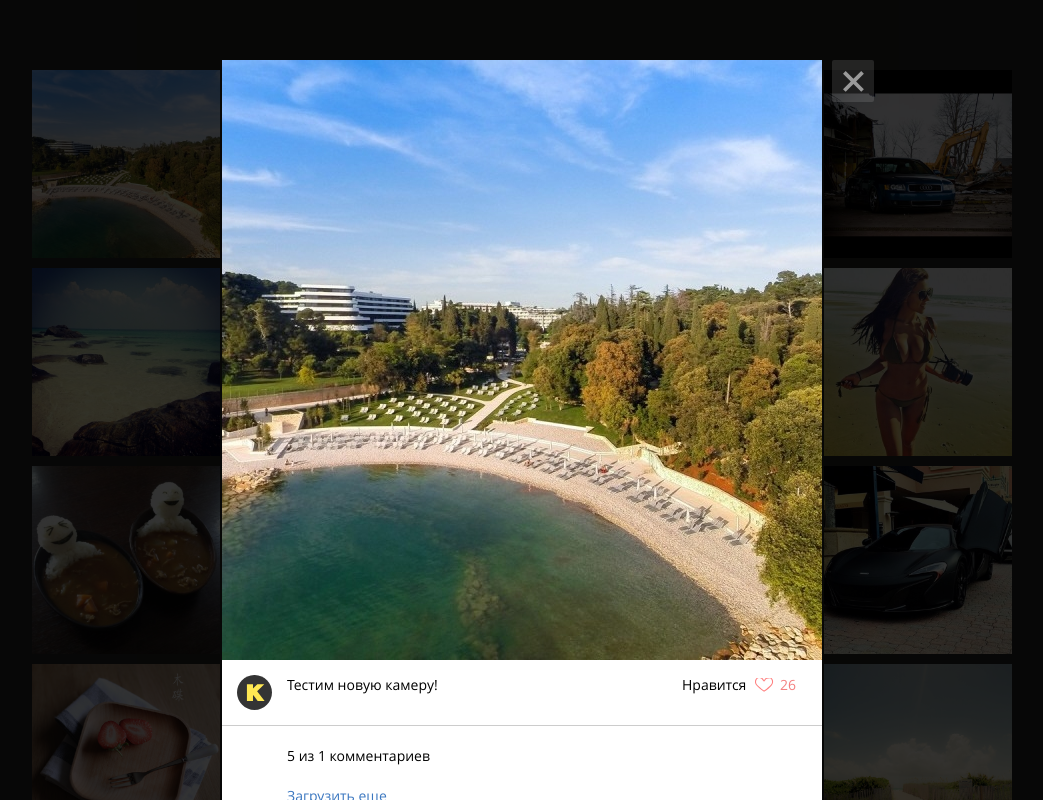
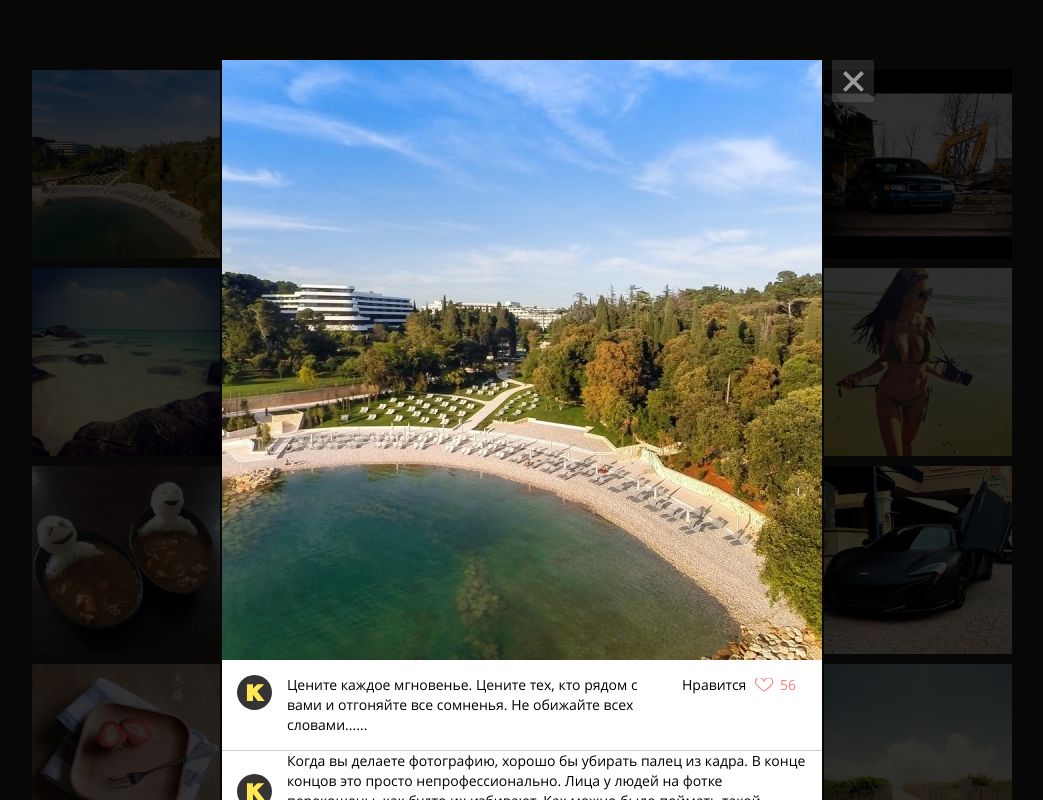
Before and after one commit to EldarAkhmetov/kekstagram, a website: page index.html in a window 1280 px wide. Shown: the top 800 px of the page, without its empty margins (118-1161 px from the left). Drawn offline with Linux system fonts and the light colour scheme.

Commit message:
finish task 3

```diff
--- a/css/main.css
+++ b/css/main.css
@@ -337,14 +337,14 @@ main {
   width: 20px;
   height: 16px;
 
-  background-position: 0 -53px;
+  background-position: 0 -59px;
 }
 
 .picture__stat--likes::before {
   width: 20px;
   height: 16px;
 
-  background-position: 0 -80px;
+  background-position: 0 -89px;
 }
 
 
--- a/index.html
+++ b/index.html
@@ -199,6 +199,15 @@
       </div>
     </div>
   </template>
+
+  <template id="comment">
+    <li class="social__comment social__comment--text">
+      <img class="social__picture" src=""
+      alt="Аватар комментатора фотографии"
+      width="35" height="35">
+      <p class="social__text"></p>
+    </li>
+  </template>
   <script src="js/pictures.js"></script>
 </body>
 </html>
--- a/js/pictures.js
+++ b/js/pictures.js
@@ -6,14 +6,19 @@ var pictureTemplate = document.querySelector('#picture')
   .content
   .querySelector('.picture__link');
 
+var commentTemplate = document.querySelector('#comment')
+  .content
+  .querySelector('.social__comment');
+
 var MIN_LIKES = 15;
 var MAX_LIKES = 200;
 var PHOTOS_NUMBER = 25;
+var MAX_COMMENTS_NUMBER = 4;
 
 var comments = [
   'Всё отлично',
   'В целом всё неплохо. Но не всё.',
-  'Когда вы делаете фотографию, хорошо бы убирать палец из кадра. В конце концов это просто непрофессионально',
+  'Когда вы делаете фотографию, хорошо бы убирать палец из кадра. В конце концов это просто непрофессионально.',
   'Моя бабушка случайно чихнула с фотоаппаратом в руках и у неё получилась фотография лучше.',
   'Я поскользнулся на банановой кожуре и уронил фотоаппарат на кота и у меня получилась фотография лучше.',
   'Лица у людей на фотке перекошены, как будто их избивают. Как можно было поймать такой неудачный момент?'
@@ -28,14 +33,31 @@ var descriptions = [
   'Вот это тачка!'
 ];
 
-var randomArrayValue = function(arr) {
+var getRandomArrayValue = function(arr) {
   return arr[Math.floor(Math.random() * arr.length)];
 };
 
-var randomValue = function(min, max) {
+var getRandomValue = function(min, max) {
   min = Math.ceil(min);
   max = Math.floor(max);
   return Math.floor(Math.random() * (max - min)) + min;
+};
+
+var getCommentsArray = function(array) {
+  var arr = [];
+  var commentsNumber = getRandomValue(0, (MAX_COMMENTS_NUMBER + 1));
+  if (commentsNumber === 0) {
+    return arr;
+  }
+  var getArrayElement = function() {
+    var firstString = getRandomArrayValue(array);
+    var secondString = getRandomArrayValue(array);
+    return firstString === secondString ? firstString : firstString + ' ' + secondString;
+  };
+  for (var i = 0; i < commentsNumber; i++) {
+    arr[i] = getArrayElement();
+  }
+  return arr;
 };
 
 var photosArray = function(number) {
@@ -43,9 +65,9 @@ var photosArray = function(number) {
   for (var i = 0; i < number; i++) {
     arr[i] = {
       url: 'photos/' + (i + 1) + '.jpg',
-      likes: randomValue(MIN_LIKES, MAX_LIKES),
-      comment: randomArrayValue(comments),
-      description: randomArrayValue(descriptions)
+      likes: getRandomValue(MIN_LIKES, MAX_LIKES),
+      comment: getCommentsArray(comments),
+      description: getRandomArrayValue(descriptions)
     };
   }
   return arr;
@@ -55,34 +77,40 @@ var renderPicture = function(picture) {
   var pictureElement = pictureTemplate.cloneNode(true);
 
   pictureElement.querySelector('.picture__img').src = picture.url;
-  pictureElement.querySelector('.picture__stat--comments').textContent = '1';
+  pictureElement.querySelector('.picture__stat--comments').textContent = picture.comment.length;
   pictureElement.querySelector('.picture__stat--likes').textContent = picture.likes;
-
   return pictureElement;
 };
 
-var fillBlock = function(arr) {
+var renderComment = function(comment) {
+  var commentElement = commentTemplate.cloneNode(true);
+
+  commentElement.querySelector('.social__picture').src = 'img/avatar-' + getRandomValue(1, 6) + '.svg';
+  commentElement.querySelector('.social__text').textContent = comment;
+  return commentElement;
+};
+
+var fillBlock = function(arr, renderer) {
   var fragment = document.createDocumentFragment();
 
   for (var i = 0; i < arr.length; i++) {
-    fragment.appendChild(renderPicture(arr[i]));
+    fragment.appendChild(renderer(arr[i]));
   }
   return fragment;
 };
-
-var picturesArray = photosArray(PHOTOS_NUMBER);
-pictures.appendChild(fillBlock(picturesArray));
-
-
 
 var showBigPicture = function(picture) {
   var bigPicture = document.querySelector('.big-picture');
   bigPicture.classList.remove('hidden');
   bigPicture.querySelector('.big-picture__img').querySelector('img').src = picture.url;
-  bigPicture.querySelector('.comments-count').textContent = 1;
+  bigPicture.querySelector('.comments-count').textContent = picture.comment.length;
   bigPicture.querySelector('.likes-count').textContent = picture.likes;
   bigPicture.querySelector('.social__caption').textContent = picture.description;
-
+  bigPicture.querySelector('.social__comment-count').classList.add('visually-hidden');
+  bigPicture.querySelector('.social__loadmore').classList.add('visually-hidden');
+  bigPicture.querySelector('.social__comments').appendChild(fillBlock(picture.comment, renderComment));
 };
 
+var picturesArray = photosArray(PHOTOS_NUMBER);
+pictures.appendChild(fillBlock(picturesArray, renderPicture));
 showBigPicture(picturesArray[0]);
```
